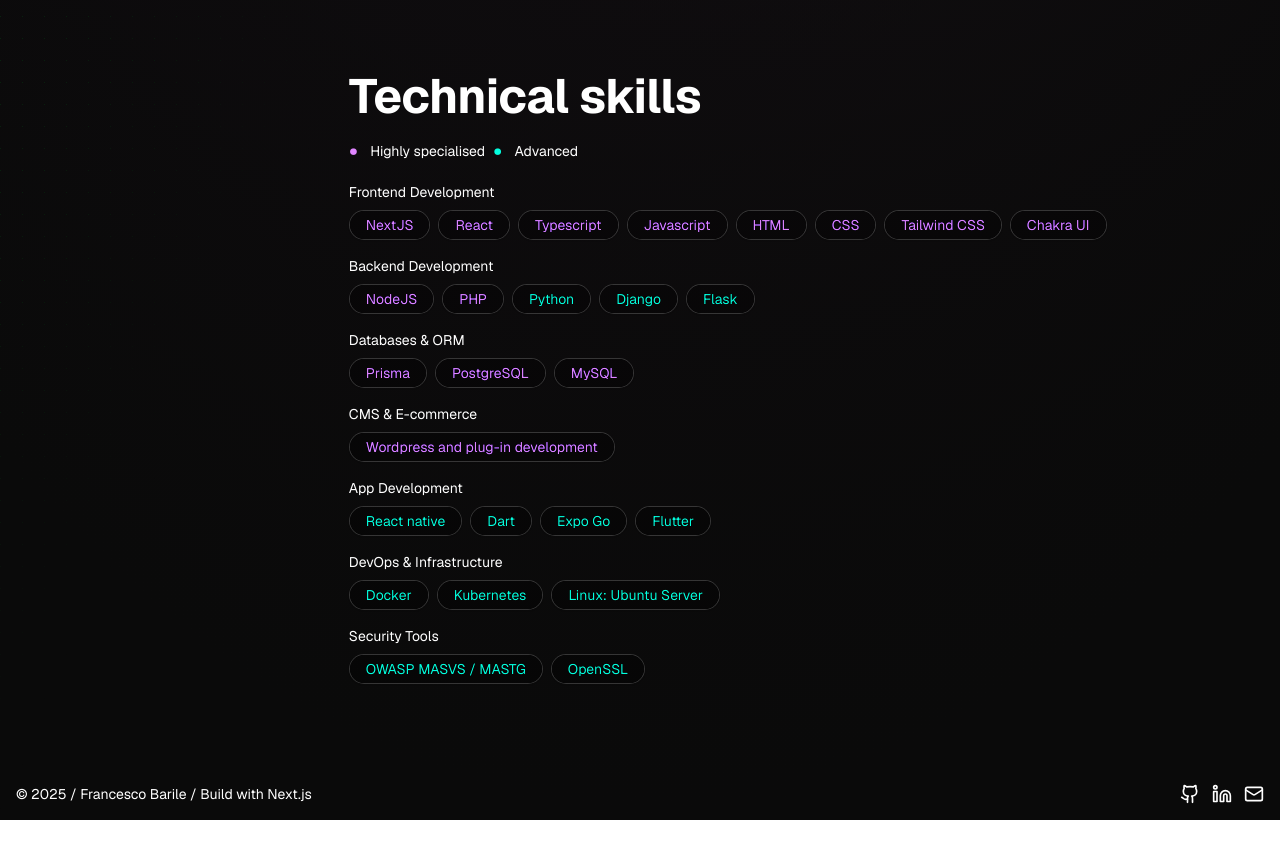
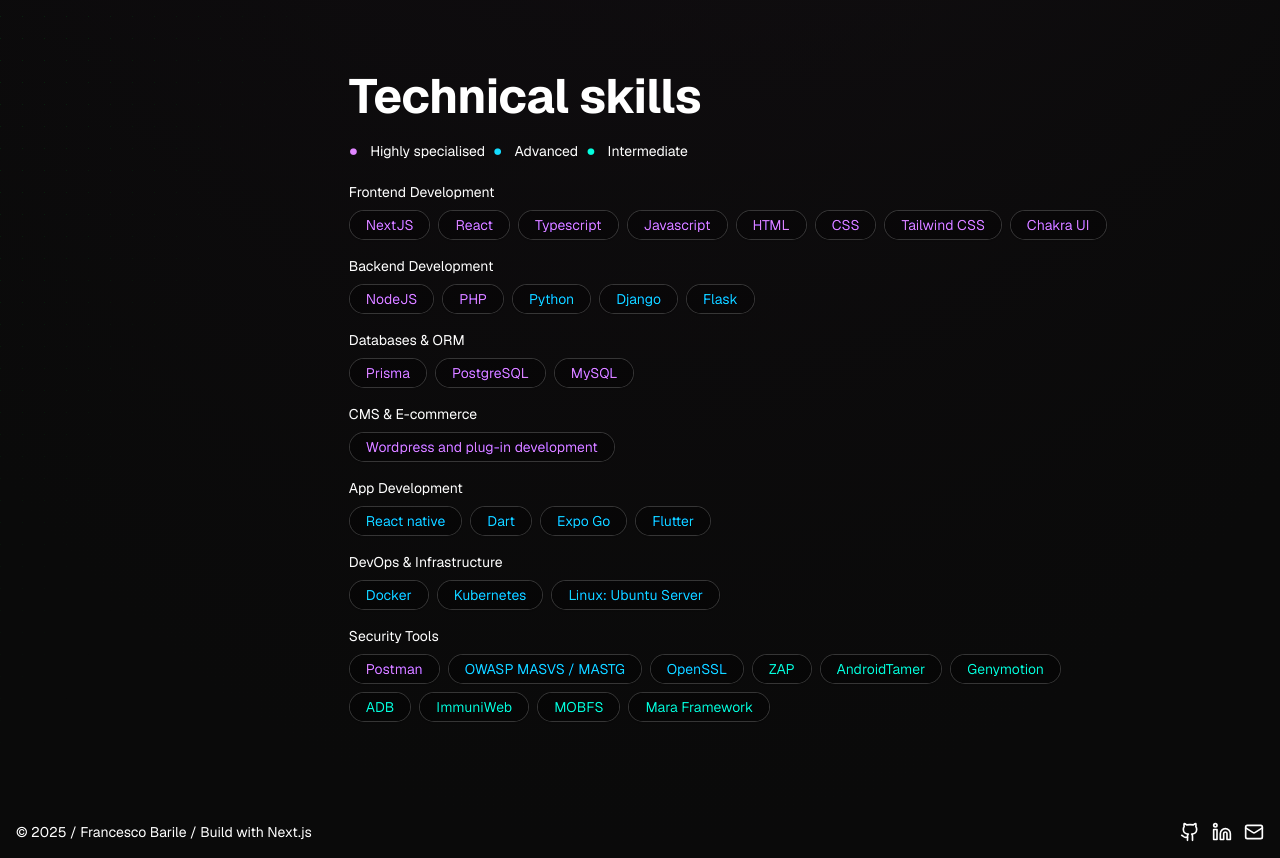
Before and after one commit to barilefrancesco/my-portfolio, a Next.js app: page / in a window 1280 px wide. Shown: the part 1920-2778 px from the top of the page. Before the commit the page ends 2740 px from the top, so only its background shows below. Built offline with nearby package versions, Linux system fonts and the light colour scheme.

Commit message:
More skills added

```diff
--- a/src/app/page.tsx
+++ b/src/app/page.tsx
@@ -19,7 +19,7 @@
     type: Social.Linkedin,
     href: "https://www.linkedin.com/in/francesco-barile-a71882158/",
   },
-  { type: Social.Email, href: "mailto:f.barile98@gmail.com" },
+  { type: Social.Email, href: "mailto:francescobarile@proton.me" },
 ];
 
 export default function HomePage() {
@@ -318,10 +318,21 @@
     ],
     "Security Tools": [
       {
+        name: "Postman",
+        level: "Highly specialised",
+      },
+      {
         name: "OWASP MASVS / MASTG",
         level: "Advenced",
       },
       { name: "OpenSSL", level: "Advenced" },
+      { name: "ZAP", level: "Intermediate" },
+      { name: "AndroidTamer", level: "Intermediate" },
+      { name: "Genymotion", level: "Intermediate" },
+      { name: "ADB", level: "Intermediate" },
+      { name: "ImmuniWeb", level: "Intermediate" },
+      { name: "MOBFS", level: "Intermediate" },
+      { name: "Mara Framework", level: "Intermediate" },
     ],
   };
 
--- a/src/components/portfolio/skills.tsx
+++ b/src/components/portfolio/skills.tsx
@@ -1,5 +1,6 @@
 import { type Skill, type Skills } from "~/lib/types";
 import { SimpleBadge } from "../ui/simple-badge";
+import { cn } from "~/lib/utils";
 
 export function Skills({ skills }: { skills: Skills }) {
   return (
@@ -13,8 +14,12 @@
           <p>Highly specialised</p>
         </div>
         <div className="flex items-center gap-1 text-sm">
+          <span className="mr-2 text-3xl leading-none text-sky-400">•</span>
+          <p>Advanced</p>
+        </div>
+        <div className="flex items-center gap-1 text-sm">
           <span className="mr-2 text-3xl leading-none text-teal-400">•</span>
-          <p>Advanced</p>
+          <p>Intermediate</p>
         </div>
       </div>
       <div className="flex flex-col gap-4">
@@ -34,12 +39,18 @@
 }
 
 function Skill({ skill }: { skill: Skill }) {
-  const colorHighlySpecialised = "text-purple-400 border-purple-400";
-  const colorAdvanced = "text-teal-400 border-teal-400";
+  const colorHighlySpecialised = "text-purple-400";
+  const colorAdvanced = "text-sky-400";
+  const colorIntermediate = "text-teal-400";
 
   return (
     <SimpleBadge
-      className={`w-fit ${skill.level === "Highly specialised" ? colorHighlySpecialised : colorAdvanced}`}
+      className={cn(
+        "w-fit",
+        skill.level === "Highly specialised" && colorHighlySpecialised,
+        skill.level === "Advenced" && colorAdvanced,
+        skill.level === "Intermediate" && colorIntermediate,
+      )}
     >
       {skill.name}
     </SimpleBadge>
```
